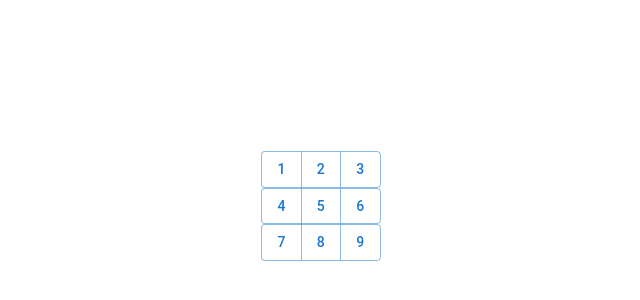
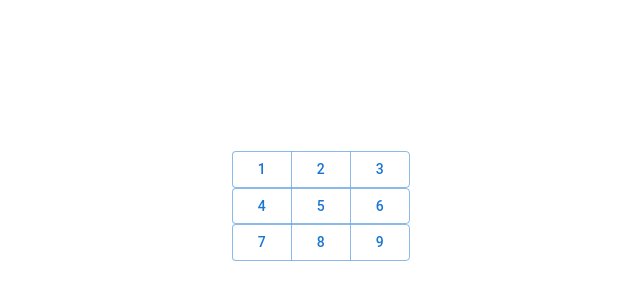
Before and after one commit to kasa021/tic-tac-toe, a React (Vite) app: page / in a window 1280 px wide. Shown: the part 194-494 px from the top of the page, without its empty margins (319-959 px from the left). Built offline with nearby package versions, Linux system fonts and the light colour scheme.

Commit message:
ボタンを関数に切り分けた

```diff
--- a/src/App.tsx
+++ b/src/App.tsx
@@ -1,12 +1,23 @@
-import { useState } from 'react'
-import './App.css'
+import { useState } from "react";
+import "./App.css";
 import Button from "@mui/material/Button";
 import ButtonGroup from "@mui/material/ButtonGroup";
 import Box from "@mui/material/Box";
 
+function Square({ value }: { value: string }) {
+  return (
+    <Button
+      sx={{
+        width: "60px",
+      }}
+    >
+      {value}
+    </Button>
+  );
+}
 
 function App() {
-  const [count, setCount] = useState(0)
+  const [count, setCount] = useState(0);
 
   return (
     <>
@@ -18,23 +29,23 @@
         }}
       >
         <ButtonGroup variant="outlined" aria-label="outlined button group">
-          <Button>1</Button>
-          <Button>2</Button>
-          <Button>3</Button>
+          <Square value="1" />
+          <Square value="2" />
+          <Square value="3" />
         </ButtonGroup>
         <ButtonGroup variant="outlined" aria-label="text button group">
-          <Button>4</Button>
-          <Button>5</Button>
-          <Button>6</Button>
+          <Square value="4" />
+          <Square value="5" />
+          <Square value="6" />
         </ButtonGroup>
         <ButtonGroup variant="outlined" aria-label="text button group">
-          <Button>7</Button>
-          <Button>8</Button>
-          <Button>9</Button>
+          <Square value="7" />
+          <Square value="8" />
+          <Square value="9" />
         </ButtonGroup>
       </Box>
     </>
   );
 }
 
-export default App
+export default App;
```
